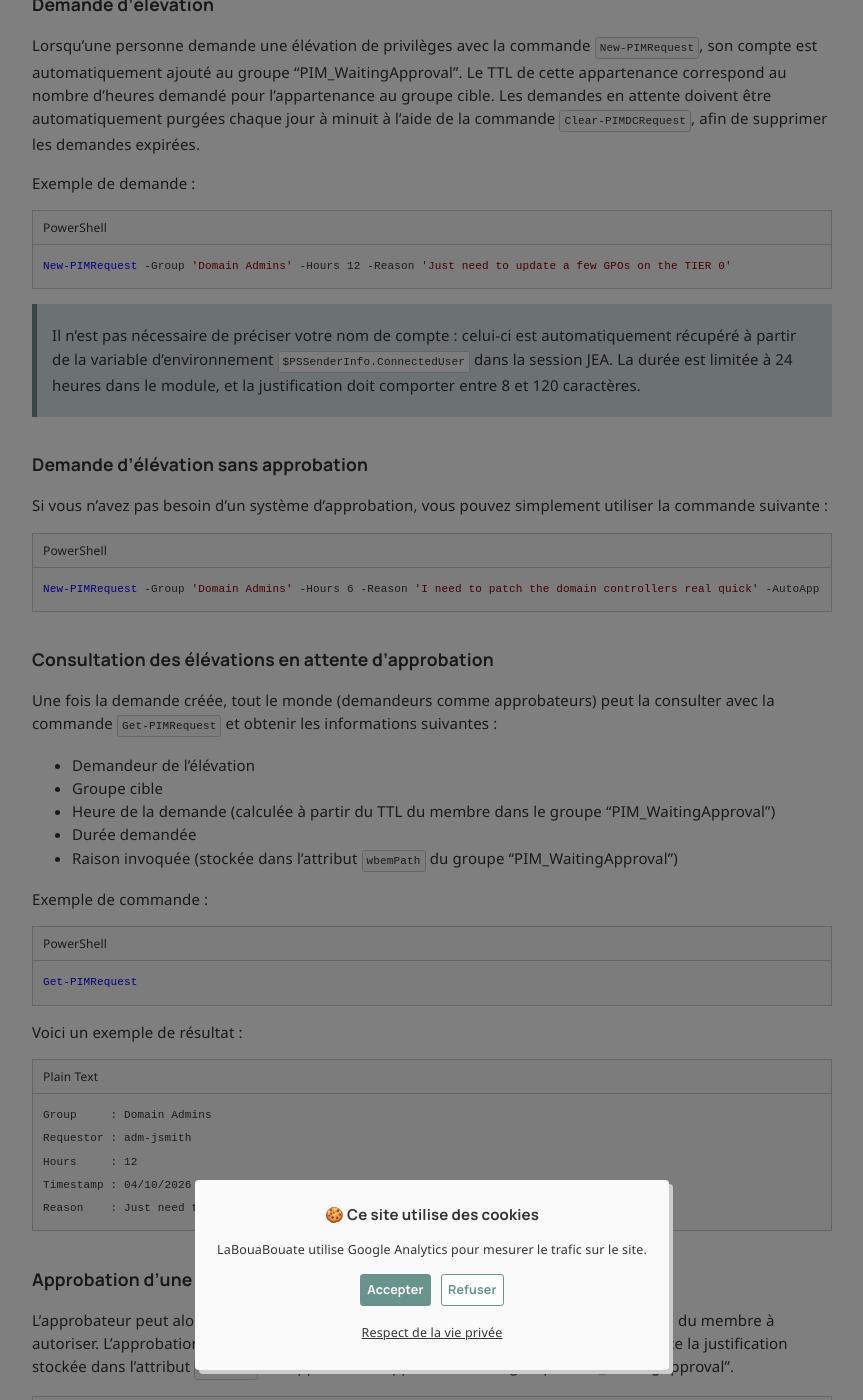
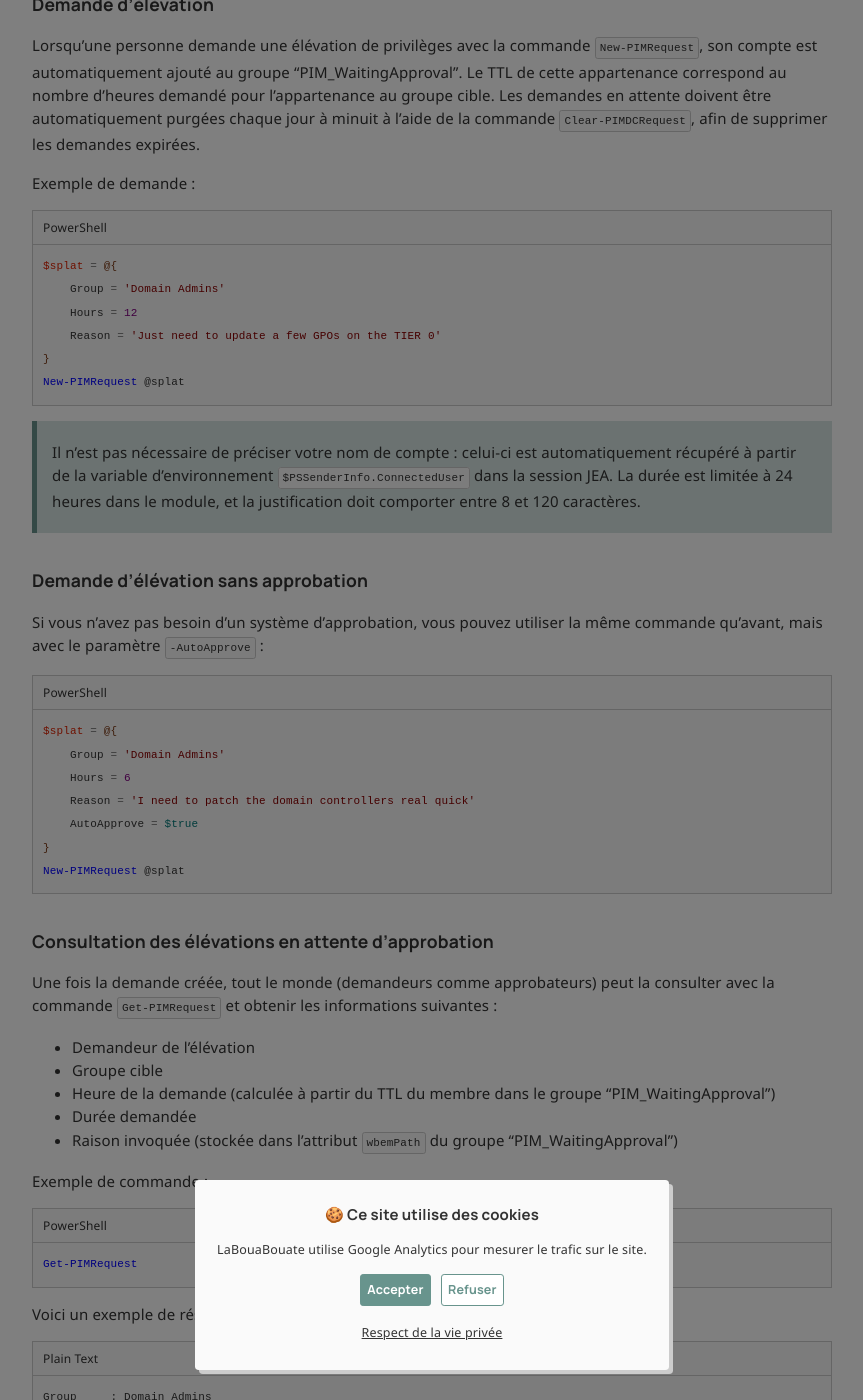
Before and after one commit to leobouard/leobouard.github.io, a Jekyll site: the page built from _posts/2026/2026-10-04-pim-active-directory.md, in a window 1280 px wide and 1400 px high, scrolled down 2865 px. Shown: the whole window, without its empty margins (208-1071 px from the left). Built offline with Jekyll 4.4.1, drawn with Linux system fonts in a browser that asks for light colours; nearby versions of some CDN libraries; some web fonts are replaced; comment, search, counter and statistics services are not loaded; some of the changed text lies outside the part shown.

Commit message:
Enhance PIM request examples in documentation
Updated examples for New-PIMRequest command with AutoApprove parameter and adjusted explanations.

````diff
--- a/_posts/2026/2026-10-04-pim-active-directory.md
+++ b/_posts/2026/2026-10-04-pim-active-directory.md
@@ -75,17 +75,28 @@ Lorsqu’une personne demande une élévation de privilèges avec la commande `N
 Exemple de demande :
 
 ```powershell
-New-PIMRequest -Group 'Domain Admins' -Hours 12 -Reason 'Just need to update a few GPOs on the TIER 0'
+$splat = @{
+    Group = 'Domain Admins'
+    Hours = 12
+    Reason = 'Just need to update a few GPOs on the TIER 0'
+}
+New-PIMRequest @splat
 ```
 
 > Il n’est pas nécessaire de préciser votre nom de compte : celui-ci est automatiquement récupéré à partir de la variable d’environnement `$PSSenderInfo.ConnectedUser` dans la session JEA. La durée est limitée à 24 heures dans le module, et la justification doit comporter entre 8 et 120 caractères.
 
 ### Demande d'élévation sans approbation
 
-Si vous n'avez pas besoin d'un système d'approbation, vous pouvez simplement utiliser la commande suivante :
+Si vous n'avez pas besoin d'un système d'approbation, vous pouvez utiliser la même commande qu'avant, mais avec le paramètre `-AutoApprove` :
 
 ```powershell
-New-PIMRequest -Group 'Domain Admins' -Hours 6 -Reason 'I need to patch the domain controllers real quick' -AutoApprove
+$splat = @{
+    Group = 'Domain Admins'
+    Hours = 6
+    Reason = 'I need to patch the domain controllers real quick'
+    AutoApprove = $true
+}
+New-PIMRequest @splat
 ```
 
 ### Consultation des élévations en attente d'approbation
````
